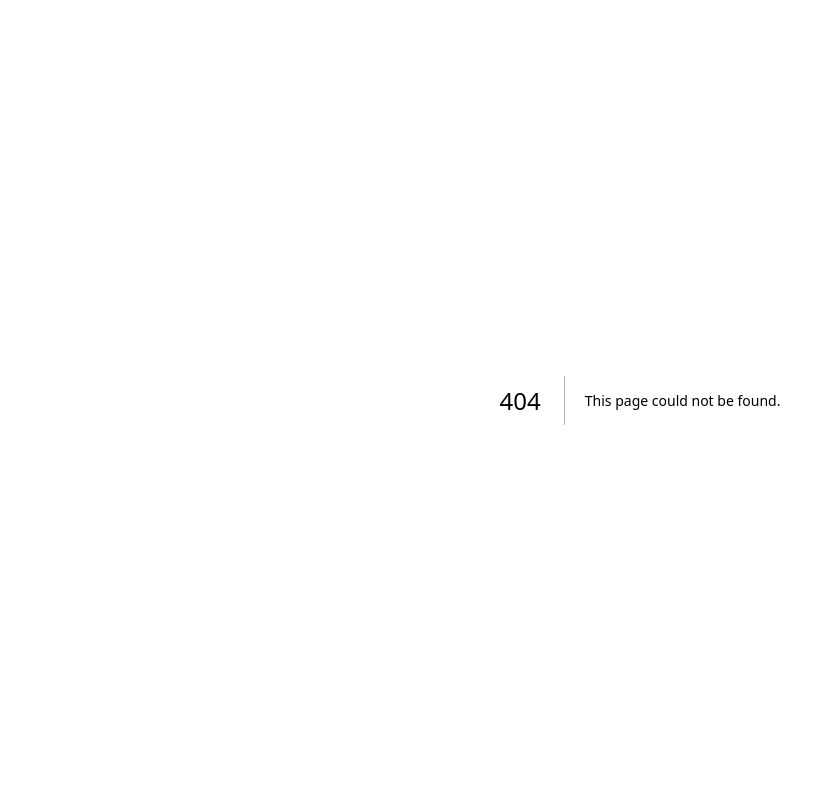
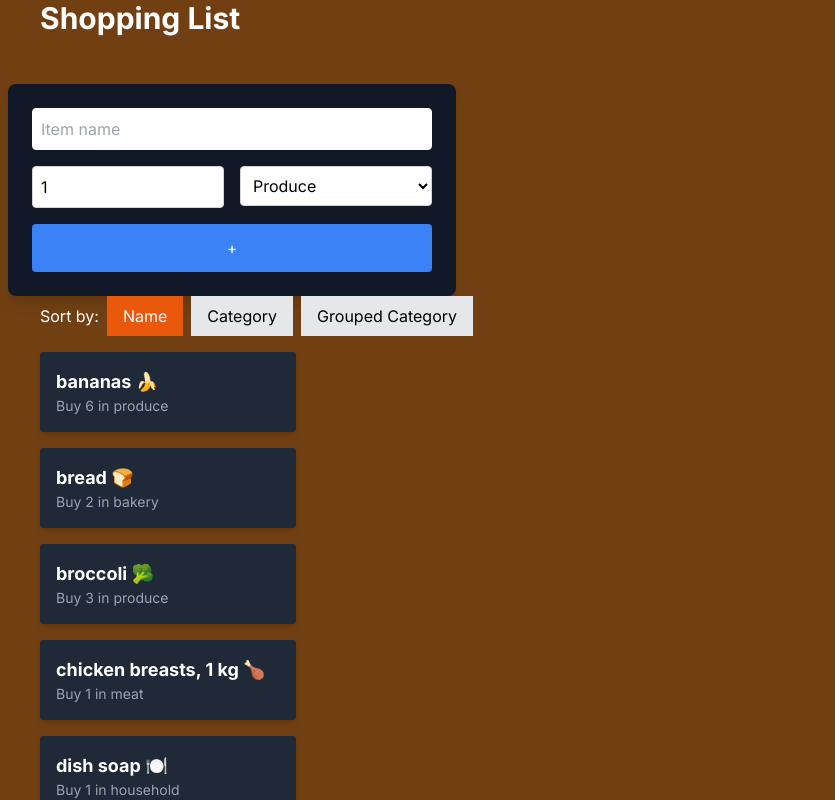
Before and after one commit to SimjotKaur/cprg306-assignments, a Next.js app: page /week-6 in a window 1280 px wide. Before the commit this address had no page. Shown: the top 800 px of the page, without its empty margins (0-835 px from the left). Built offline with nearby package versions, Linux system fonts and the light colour scheme.

Commit message:
first commit

```diff
--- a/app/page.js
+++ b/app/page.js
@@ -26,6 +26,11 @@ export default function Home() {
           <a className="text-xl text-white-400">Week 5 Assignment</a>
           </Link>
         </li>
+        <li>
+        <Link href="/week-6" legacyBehavior>
+          <a className="text-xl text-white-400">Week 6 Assignment</a>
+          </Link>
+        </li>
       </ul>
     </main>
   );
--- /dev/null
+++ b/app/week-6/item-list.js
@@ -0,0 +1,89 @@
+"use client";
+
+import { useState } from 'react';
+import Item from './item';
+
+export default function ItemList({ items }) {
+  const [sortBy, setSortBy] = useState('name');
+
+  const handleSortBy = (criteria) => {
+    console.log(`Sorting by: ${criteria}`);
+    setSortBy(criteria);
+  };
+
+  const sortedItems = [...items].sort((a, b) => {
+    if (sortBy === 'name') {
+      return a.name > b.name ? 1 : -1;
+    } else if (sortBy === 'category') {
+      return a.category > b.category ? 1 : -1;
+    }
+    return 0;
+  });
+
+  const groupedItems = items.reduce((acc, item) => {
+    if (!acc[item.category]) {
+      acc[item.category] = [];
+    }
+    acc[item.category].push(item);
+    return acc;
+  }, {});
+
+  const sortedGroupedItems = Object.keys(groupedItems).sort().reduce((acc, category) => {
+    acc[category] = groupedItems[category].sort((a, b) => a.name > b.name ? 1 : -1);
+    return acc;
+  }, {});
+
+  return (
+    <div className="ml-10">
+      <div className="flex items-center mb-4">
+        <span className="text-white mr-2">Sort by:</span>
+        <button
+          className={`px-4 py-2 mr-2 ${sortBy === 'name' ? 'bg-orange-600 text-white' : 'bg-gray-200 text-black'}`}
+          onClick={() => handleSortBy('name')}
+        >
+          Name
+        </button>
+        <button
+          className={`px-4 py-2 mr-2 ${sortBy === 'category' ? 'bg-orange-600 text-white' : 'bg-gray-200 text-black'}`}
+          onClick={() => handleSortBy('category')}
+        >
+          Category
+        </button>
+        <button
+          className={`px-4 py-2 ${sortBy === 'group' ? 'bg-orange-600 text-white' : 'bg-gray-200 text-black'}`}
+          onClick={() => handleSortBy('group')}
+        >
+          Grouped Category
+        </button>
+      </div>
+      <ul className="list-none p-0">
+        {sortBy === 'group' ? (
+          Object.keys(sortedGroupedItems).map((category) => (
+            <div key={category}>
+              <h2 className="text-xl font-bold text-white capitalize mt-4">{category}</h2>
+              <div className="flex flex-col items-start pl-4">
+                {sortedGroupedItems[category].map((item) => (
+                  <Item
+                    key={item.id}
+                    name={item.name}
+                    quantity={item.quantity}
+                    category={item.category}
+                  />
+                ))}
+              </div>
+            </div>
+          ))
+        ) : (
+          sortedItems.map((item) => (
+            <Item
+              key={item.id}
+              name={item.name}
+              quantity={item.quantity}
+              category={item.category}
+            />
+          ))
+        )}
+      </ul>
+    </div>
+  );
+}
--- /dev/null
+++ b/app/week-6/item.js
@@ -0,0 +1,12 @@
+export default function Item({ name, quantity, category }) {
+    return (
+      <li className="flex flex-col justify-between p-4 bg-gray-800 rounded mb-4 shadow-md w-64">
+        <div className="text-lg font-bold text-white">
+          {name}
+        </div>
+        <div className="text-sm text-gray-400">
+          Buy {quantity} in {category}
+        </div>
+      </li>
+    );
+  }
--- /dev/null
+++ b/app/week-6/items.json
@@ -0,0 +1,74 @@
+[
+    {
+      "id": "1h2GJKH12gkHG31h1H",
+      "name": "milk, 4 L 🥛",
+      "quantity": 1,
+      "category": "dairy"
+    },
+    {
+      "id": "2KJH3k2j3H1k2J3K1H",
+      "name": "bread 🍞",
+      "quantity": 2,
+      "category": "bakery"
+    },
+    {
+      "id": "3h2KJH3k2j3H1k2J3",
+      "name": "eggs, dozen 🥚",
+      "quantity": 2,
+      "category": "dairy"
+    },
+    {
+      "id": "4k2J3K1H2GJKH12gk",
+      "name": "bananas 🍌",
+      "quantity": 6,
+      "category": "produce"
+    },
+    {
+      "id": "5H1h1H2KJH3k2j3H",
+      "name": "broccoli 🥦",
+      "quantity": 3,
+      "category": "produce"
+    },
+    {
+      "id": "6H1k2J3K1H2GJKH1",
+      "name": "chicken breasts, 1 kg 🍗",
+      "quantity": 1,
+      "category": "meat"
+    },
+    {
+      "id": "7gkHG31h1H2KJH3k",
+      "name": "pasta sauce 🍝",
+      "quantity": 3,
+      "category": "canned goods"
+    },
+    {
+      "id": "8j3H1k2J3K1H2GJK",
+      "name": "spaghetti, 454 g 🍝",
+      "quantity": 2,
+      "category": "dry goods"
+    },
+    {
+      "id": "9H12gkHG31h1H2KJ",
+      "name": "toilet paper, 12 pack 🧻",
+      "quantity": 1,
+      "category": "household"
+    },
+    {
+      "id": "10H3k2j3H1k2J3K1",
+      "name": "paper towels, 6 pack",
+      "quantity": 1,
+      "category": "household"
+    },
+    {
+      "id": "11k2J3K1H2GJKH12",
+      "name": "dish soap 🍽️",
+      "quantity": 1,
+      "category": "household"
+    },
+    {
+      "id": "12GJKH12gkHG31h1",
+      "name": "hand soap 🧼",
+      "quantity": 4,
+      "category": "household"
+    }
+  ]
--- /dev/null
+++ b/app/week-6/new-item.js
@@ -0,0 +1,79 @@
+"use client";
+
+import { useState } from 'react';
+
+export default function NewItem({ onAddItem }) {
+  const [name, setName] = useState('');
+  const [quantity, setQuantity] = useState(1);
+  const [category, setCategory] = useState('produce');
+
+  const handleSubmit = (e) => {
+    e.preventDefault();
+    const newItem = {
+      id: '_' + Math.random().toString(36).substring(2, 9),
+      name,
+      quantity,
+      category,
+    };
+    onAddItem(newItem);
+    setName('');
+    setQuantity(1);
+    setCategory('produce');
+  };
+
+  return (
+    <form onSubmit={handleSubmit} className="space-y-4 bg-gray-900 p-6 rounded-lg shadow-lg max-w-md mx-auto mt-12 ml-2">
+      <div>
+        <label className="block text-white"></label>
+        <input
+          type="text"
+          value={name}
+          onChange={(e) => setName(e.target.value)}
+          required
+          className="w-full p-2 border border-white rounded bg-white text-black"
+          placeholder="Item name"
+        />
+      </div>
+      <div className="flex space-x-4">
+        <div className="flex-1">
+          <label className="block text-white"></label>
+          <input
+            type="number"
+            min="1"
+            max="99"
+            value={quantity}
+            onChange={(e) => setQuantity(Number(e.target.value))}
+            required
+            className="w-full p-2 border border-gray-300 rounded bg-white text-black"
+          />
+        </div>
+        <div className="flex-1">
+          <label className="block text-white"></label>
+          <select
+            value={category}
+            onChange={(e) => setCategory(e.target.value)}
+            className="w-full p-2 border border-gray-300 rounded bg-white text-black"
+          >
+            <option value="produce">Produce</option>
+            <option value="dairy">Dairy</option>
+            <option value="bakery">Bakery</option>
+            <option value="meat">Meat</option>
+            <option value="frozen">Frozen Foods</option>
+            <option value="canned">Canned Goods</option>
+            <option value="dry">Dry Goods</option>
+            <option value="beverages">Beverages</option>
+            <option value="snacks">Snacks</option>
+            <option value="household">Household</option>
+            <option value="other">Other</option>
+          </select>
+        </div>
+      </div>
+      <button
+        type="submit"
+        className="w-full p-3 bg-blue-500 text-white rounded hover:bg-blue-600"
+      >
+        +
+      </button>
+    </form>
+  );
+}
--- /dev/null
+++ b/app/week-6/page.js
@@ -0,0 +1,22 @@
+"use client";
+
+import { useState } from 'react';
+import NewItem from './new-item';
+import ItemList from './item-list';
+import itemsData from './items.json';
+
+export default function Page() {
+  const [items, setItems] = useState(itemsData);
+
+  const handleAddItem = (newItem) => {
+    setItems((prevItems) => [...prevItems, newItem]);
+  };
+
+  return (
+    <main className="bg-yellow-900 min-h-screen">
+      <h1 className="text-3xl font-bold text-white mb-6 ml-10">Shopping List</h1>
+      <NewItem onAddItem={handleAddItem} />
+      <ItemList items={items} />
+    </main>
+  );
+}
```
